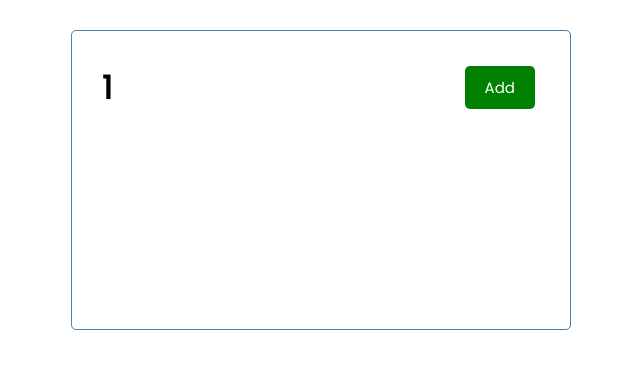
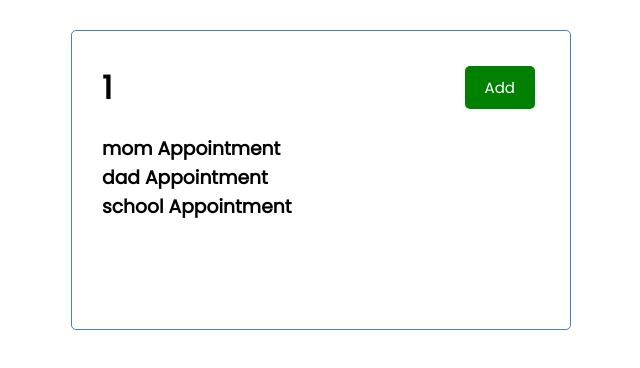
Before and after one commit to ScriptedRain/react-task-app, a React (Create React App) app: page / in a window 1280 px wide. Shown: the top 368 px of the page, without its empty margins (319-959 px from the left). Built offline with nearby package versions, Linux system fonts and the light colour scheme.

Commit message:
Tasks component :+1:

```diff
--- a/src/App.js
+++ b/src/App.js
@@ -1,10 +1,35 @@
 import './App.css';
 import Header from './components/Header';
+import Tasks from './components/Tasks'
+import { useState } from 'react'
+
 
 function App() {
+  const [tasks, setTasks] = useState([
+    {
+    id: 1,
+    text: 'mom Appointment',
+    day: 'today',
+    reminder: true,
+    },
+    {
+      id: 2,
+      text: 'dad Appointment',
+      day: 'todady',
+      reminder: true,
+    },
+    {
+      id: 3,
+      text: 'school Appointment',
+      day: 'friday',
+      reminder: false,
+    },
+  ])
+
   return (
     <div className="container">
       <Header title={1} />
+      <Tasks tasks={tasks} />
     </div>
   );
 }
--- /dev/null
+++ b/src/components/Tasks.jsx
@@ -0,0 +1,11 @@
+
+const Tasks = ({ tasks }) => {
+
+  return (
+    <>
+    {tasks.map((task) => (<h3 key={task.id}>{task.text}</h3>))}
+    </>
+  )
+}
+
+export default Tasks
```
